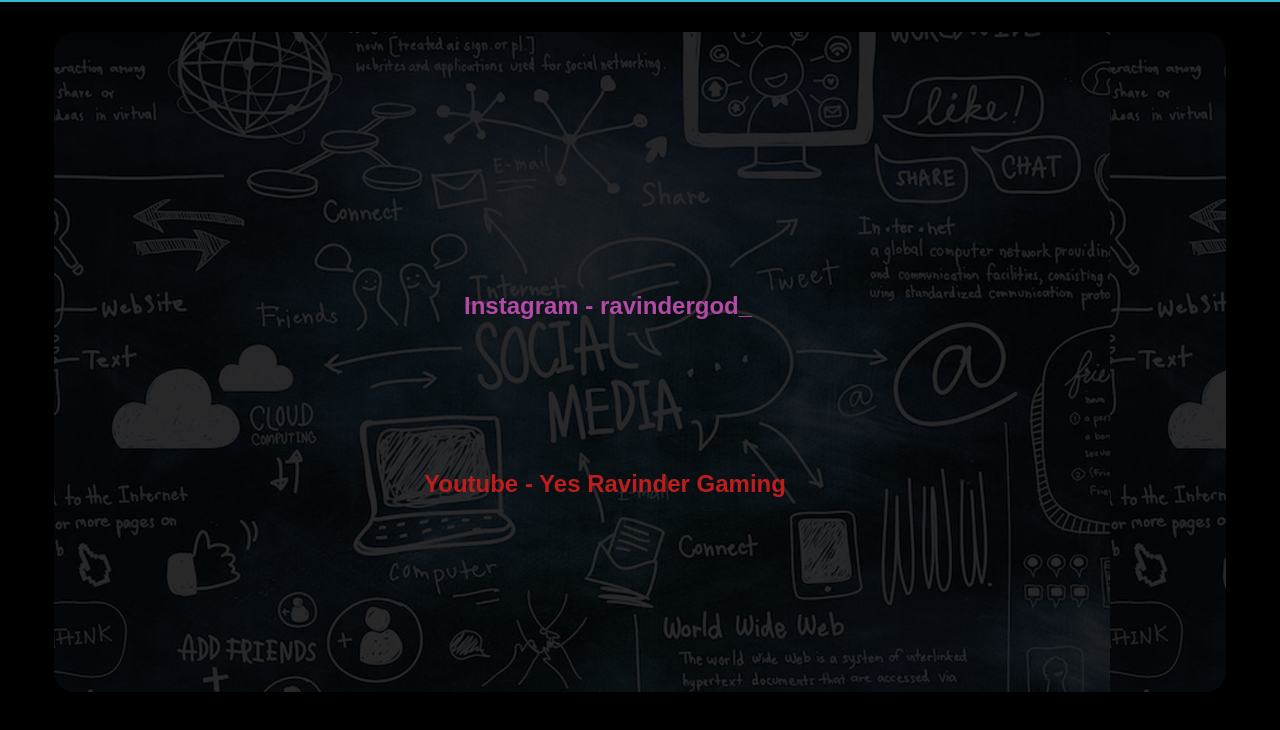
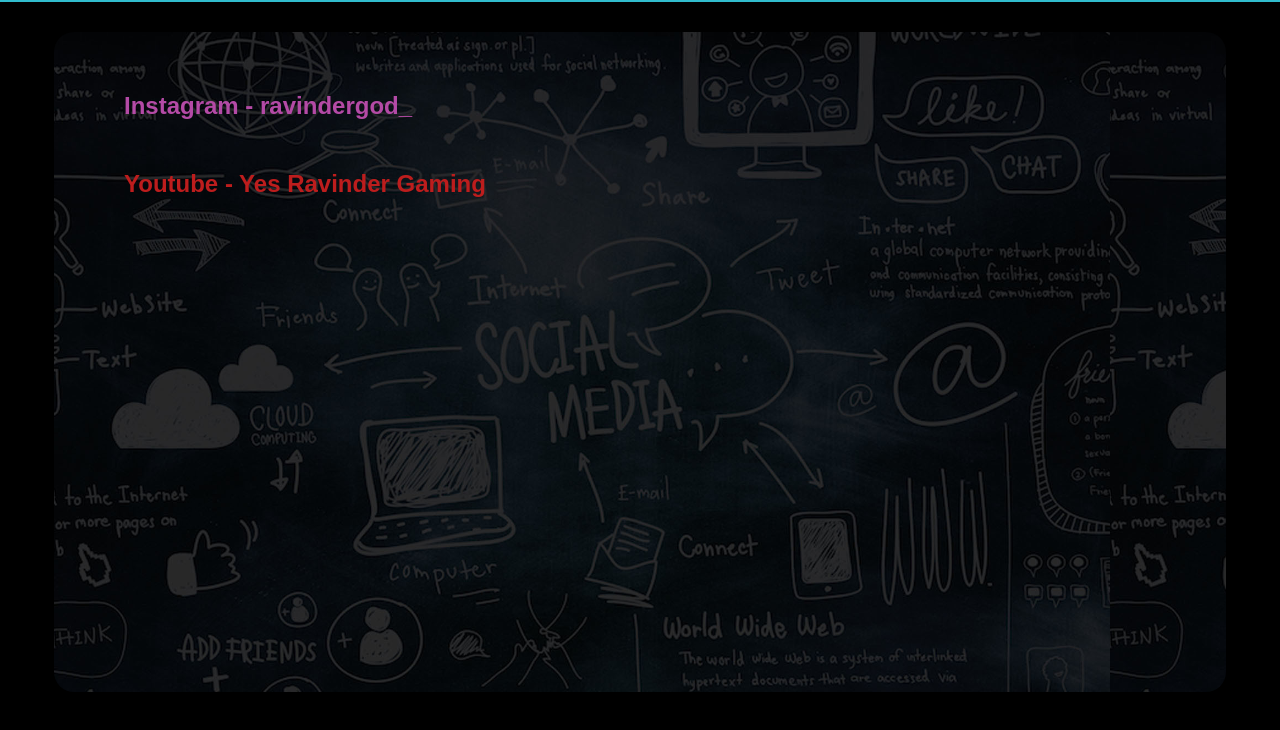
Before and after one commit to RavinderGodD/filmcozylop, a plain HTML site: page about.html in a window 1280 px wide. Shown: the part 58-788 px from the top of the page. Drawn offline with Linux system fonts and the light colour scheme.

Commit message:
Update about.css

```diff
--- a/about.css
+++ b/about.css
@@ -55,17 +55,17 @@
 }
 
 .filmstar h1{
-    margin-top: 250px;
+    margin-top: 50px;
     position: relative;
-    left: 400px;
+    left: 60px;
     color: rgb(180, 74, 166)
 
 }
 
 
 .filmstar h2{
-    margin-top: 150px;
+    margin-top: 50px;
     position: relative;
-    left: 360px;
+    left: 60px;
     color: rgb(189, 29, 29)
 }
```
